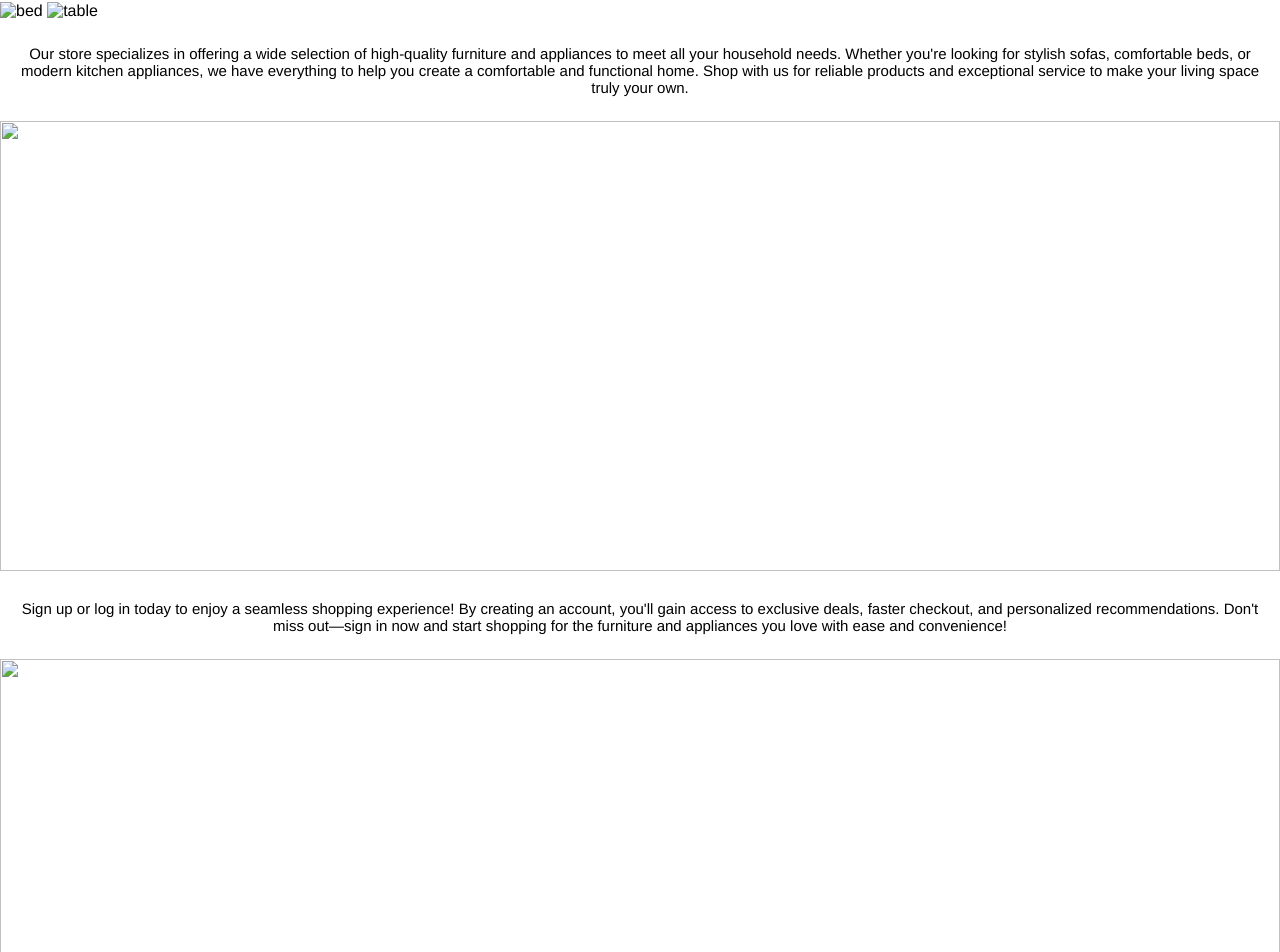
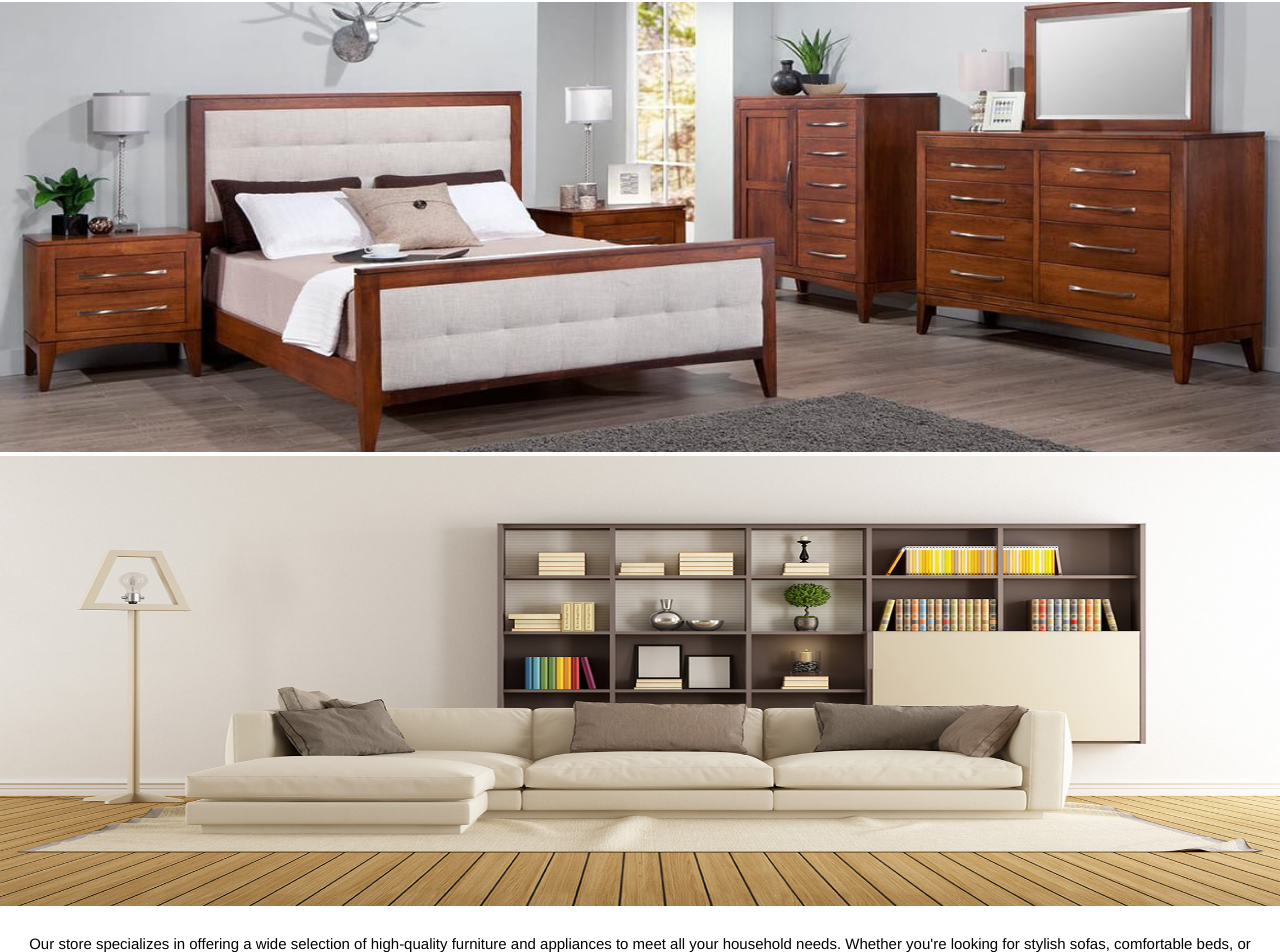
Before and after one commit to Nicholas-2106718/2106718_web_programming_IA-2, a plain HTML site: page index.html in a window 1280 px wide. Shown: the part 140-1092 px from the top of the page. Drawn offline with Linux system fonts and the light colour scheme; the site is published under a folder, as on GitHub Pages, so addresses that start at the root find nothing.

Commit message:
index.html

```diff
--- a/index.html
+++ b/index.html
@@ -33,8 +33,8 @@
         </ul>
     </nav>
     <section>
-        <img class="homepageim" src="/assets/bedroom-hero-image.jpg" alt="bed">
-        <img class="homepageim" src="/assets/Fotolia.jpg" alt="table">
+        <img class="homepageim" src="assets/bedroom-hero-image.jpg" alt="bed">
+        <img class="homepageim" src="assets/Fotolia.jpg" alt="table">
 
          <p class="homepagetxt">Our store specializes in offering a wide selection of high-quality furniture and
             appliances to meet all your household needs. Whether you're looking for stylish sofas,
@@ -45,14 +45,14 @@
     </section>
 
     <section>
-        <img class="homepageim" src="/assets/22must-have-kitchen.webp" alt="">
+        <img class="homepageim" src="assets/22must-have-kitchen.webp" alt="">
         <p class="homepagetxt">
             Sign up or log in today to enjoy a seamless shopping experience! By creating an account,
             you'll gain access to exclusive deals, faster checkout, and personalized recommendations.
             Don't miss out—sign in now and start shopping for the furniture and appliances you love
             with ease and convenience!
         </p>
-        <img class="homepageim" src="/assets/dining.png" alt="">
+        <img class="homepageim" src="assets/dining.png" alt="">
     </section>
 
     <footer class="footer" id="contact">
```
